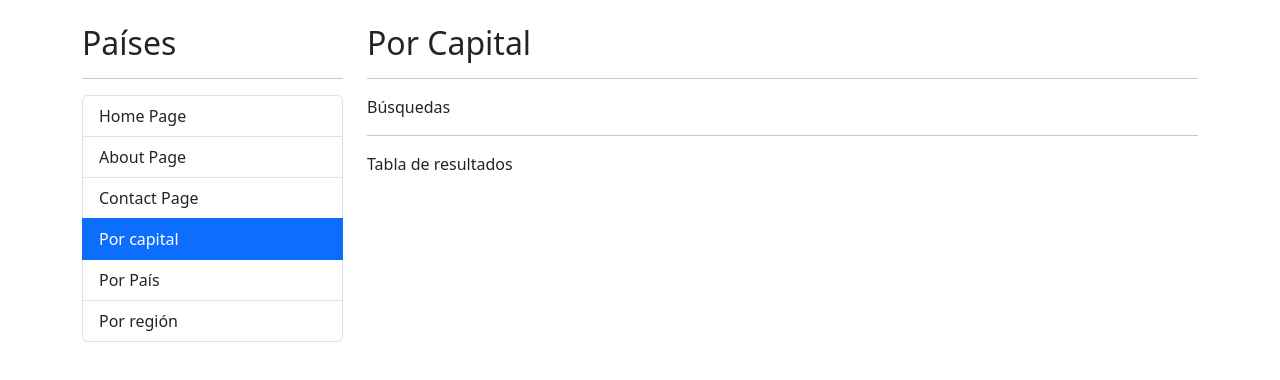
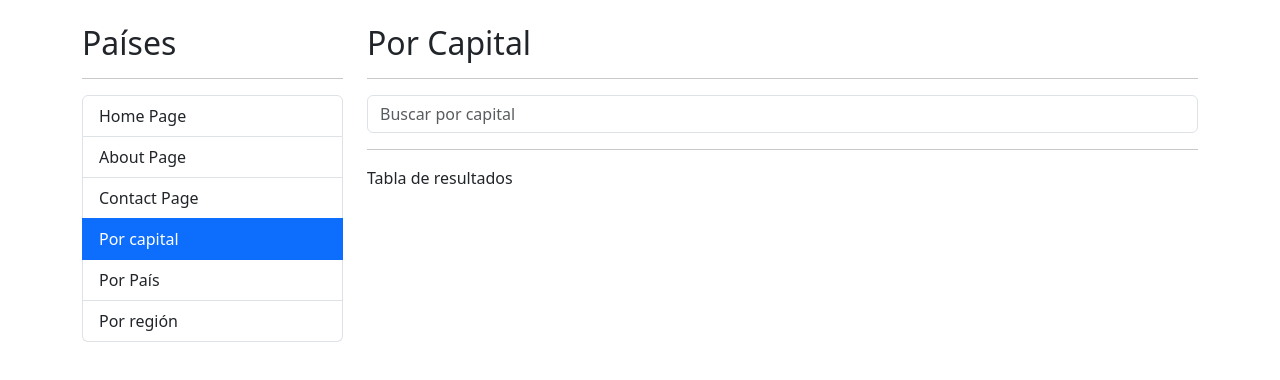
Before and after one commit to sdieg82/country-app, an Angular app: page /countries/by-capital in a window 1280 px wide. Shown: the top 380 px of the page. Built offline with nearby package versions, Linux system fonts and the light colour scheme.

Commit message:
searchBox

```diff
--- a/src/app/app.routes.ts
+++ b/src/app/app.routes.ts
@@ -22,6 +22,6 @@ export const routes: Routes = [
     },
     {
         path:'**',
-        redirectTo:'home'
+        redirectTo:'countries/by-capital'
     },
 ];
--- a/src/app/countries/pages/by-capital-page/by-capital-page.component.html
+++ b/src/app/countries/pages/by-capital-page/by-capital-page.component.html
@@ -1,10 +1,7 @@
 <h2>Por Capital</h2>
 <hr>
 <div class="row">
-    <div class="col">
-            <!-- searchBox -->
-             Búsquedas
-    </div>
+    <app-search-box (onValue)="searchByCapital('hola')"  placeholder="Buscar por capital"></app-search-box>
 </div>
 <div class="row">
     <div class="col">
--- a/src/app/countries/pages/by-capital-page/by-capital-page.component.ts
+++ b/src/app/countries/pages/by-capital-page/by-capital-page.component.ts
@@ -1,12 +1,17 @@
-import { Component } from '@angular/core';
+import { Component, Output } from '@angular/core';
+import { SearchBoxComponent } from "../../../shared/components/search-box/search-box.component";
 
 @Component({
   selector: 'app-by-capital-page',
   standalone: true,
-  imports: [],
+  imports: [SearchBoxComponent],
   templateUrl: './by-capital-page.component.html',
   styleUrl: './by-capital-page.component.css'
 })
 export class ByCapitalPageComponent {
-
+    @Output()
+    searchByCapital(term:string):void{
+      console.log('Desde ByCapitalPage')
+      console.log({term})
+    }
 }
--- /dev/null
+++ b/src/app/shared/components/search-box/search-box.component.html
@@ -0,0 +1,8 @@
+<input type=""
+    type="text"
+    [placeholder]="placeholder"
+    class="form-control"
+
+
+
+>
--- /dev/null
+++ b/src/app/shared/components/search-box/search-box.component.ts
@@ -0,0 +1,14 @@
+import { Component, Input } from '@angular/core';
+
+@Component({
+  selector: 'app-search-box',
+  standalone: true,
+  imports: [],
+  templateUrl: './search-box.component.html',
+  styleUrl: './search-box.component.css'
+})
+export class SearchBoxComponent {
+
+  @Input()
+  public placeholder:string=''
+}
```
Also changed, not shown: src/app/shared/components/search-box/search-box.component.css (added), 1 other file (tests, documents, lock files or other folders).
